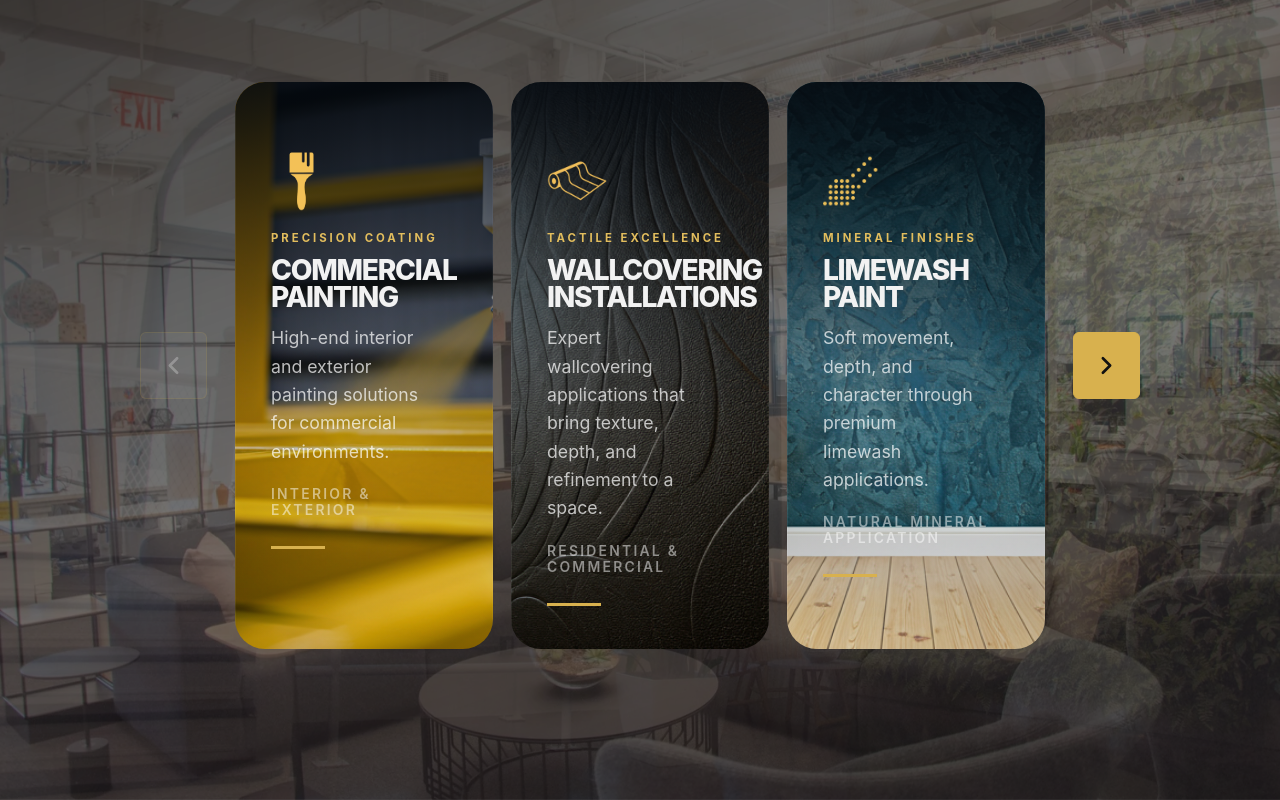
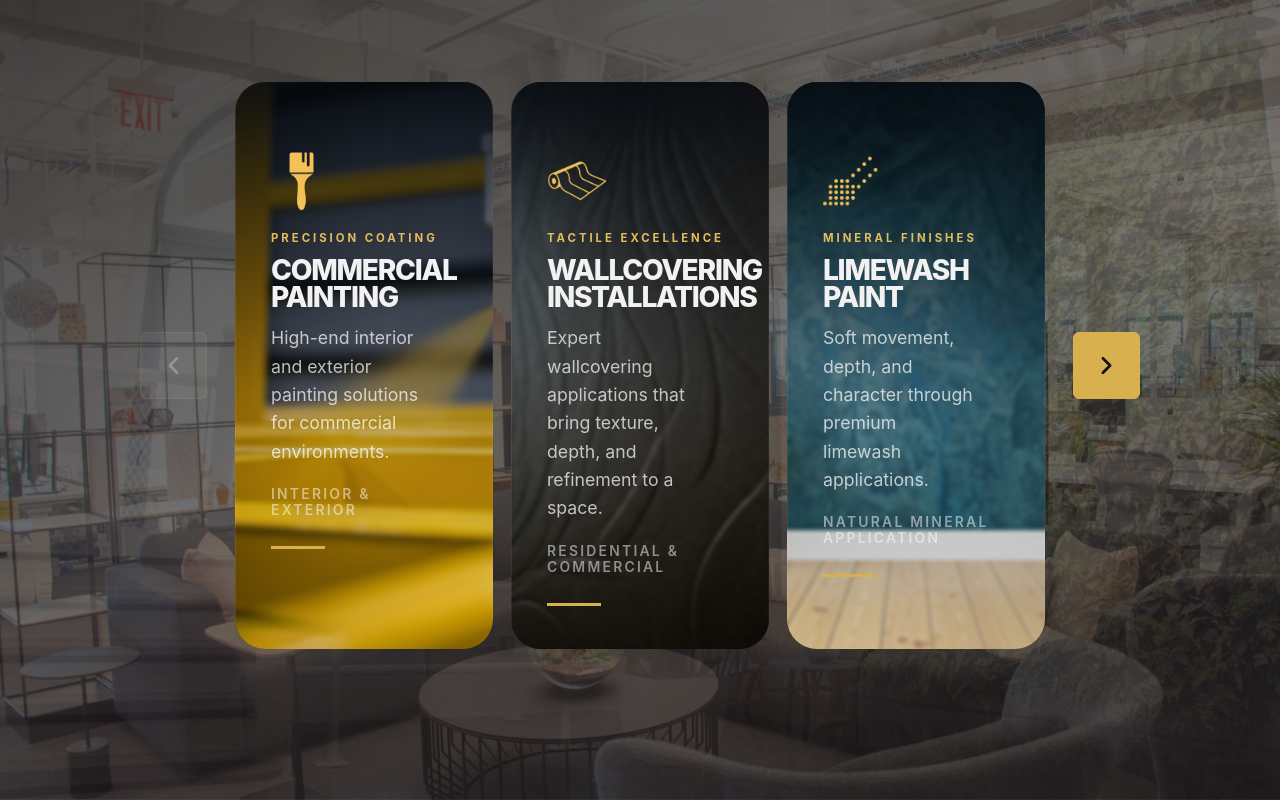
Before and after one commit to Avmannino/services_webpage_embed, a React (Vite) app: page / in a window 1280 px wide. Built offline with nearby package versions, Linux system fonts and the light colour scheme.

Commit message:
Card blur

```diff
--- a/src/App.jsx
+++ b/src/App.jsx
@@ -226,8 +226,11 @@ function App() {
                   <article
                     className="service-card"
                     key={service.id}
-                    style={{ backgroundImage: `url(${service.image})` }}
                   >
+                    <div
+                      className="service-card-bg"
+                      style={{ backgroundImage: `url(${service.image})` }}
+                    />
                     <div className="service-card-gradient" />
 
                     <div className="service-card-content">
--- a/src/styles.css
+++ b/src/styles.css
@@ -139,6 +139,15 @@ transition: transform 300ms cubic-bezier(0.22, 1, 0.36, 1);
     border-right: 1px solid rgba(255, 255, 255, 0.04);
     pointer-events: none;
     z-index: 2;
+}
+
+.service-card-bg {
+    position: absolute;
+    inset: -6px;
+    background-size: cover;
+    background-position: center center;
+    filter: blur(2px);
+    z-index: 0;
 }
 
 .service-card-gradient {
```
